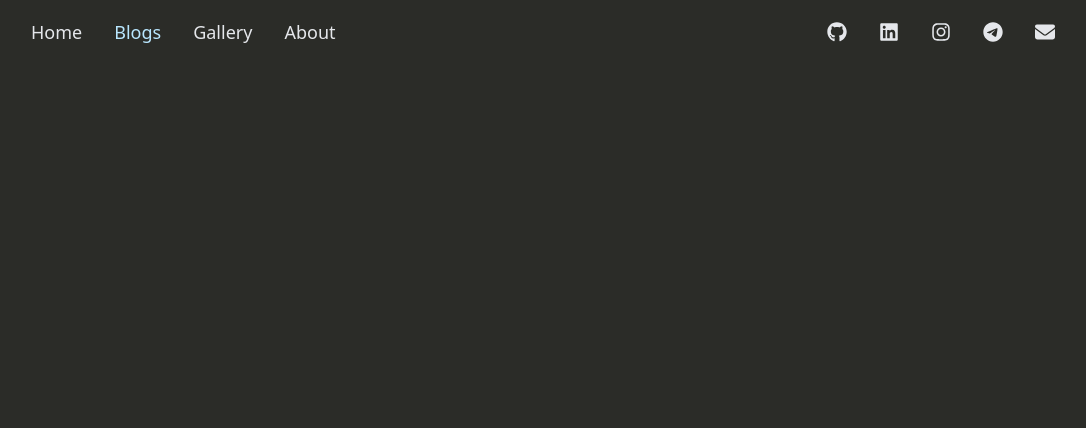
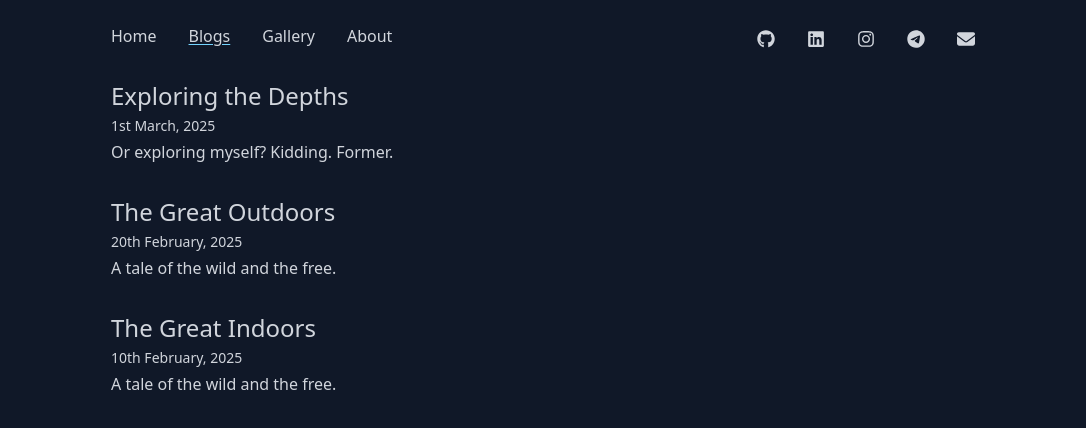
Before and after one commit to krantheman/krantheman.github.io, a Vue app: page /blogs in a window 1280 px wide. Shown: the top 428 px of the page, without its empty margins (97-1183 px from the left). Built offline with nearby package versions, Linux system fonts and the light colour scheme.

Commit message:
update blogs page

```diff
--- a/index.html
+++ b/index.html
@@ -6,8 +6,8 @@
 		<link rel="icon" href="/favicon.ico" />
 		<title>Akash Tom</title>
 	</head>
-	<body class="bg-[#2b2c28] text-gray-200">
-		<div id="app" class="sm:w-5xl mx-auto" />
+	<body class="bg-gray-900 text-gray-300">
+		<div id="app" class="sm:w-4xl mx-auto px-4" />
 		<script type="module" src="/src/main.js"></script>
 	</body>
 </html>
--- a/package.json
+++ b/package.json
@@ -4,7 +4,7 @@
   "private": true,
   "type": "module",
   "scripts": {
-    "dev": "vite",
+    "dev": "vite --host",
     "build": "vite build",
     "preview": "vite preview"
   },
--- a/src/App.vue
+++ b/src/App.vue
@@ -4,7 +4,7 @@ import NavBar from "./components/NavBar.vue";
 
 <template>
 	<NavBar />
-	<main class="py-8">
+	<main class="my-8">
 		<RouterView />
 	</main>
 </template>
--- a/src/assets/main.css
+++ b/src/assets/main.css
@@ -2,26 +2,53 @@
 
 @layer base {
 	h1 {
-		@apply text-4xl font-bold leading-14 mb-2;
+		@apply text-4xl font-bold mt-8;
 	}
 
 	h2 {
-		@apply text-3xl font-bold leading-12 mb-2;
+		@apply text-3xl font-semibold mt-8;
 	}
 
 	h3 {
-		@apply text-2xl font-semibold leading-10 mb-2;
+		@apply text-2xl font-medium mt-7;
 	}
 
 	h4 {
-		@apply text-xl font-medium leading-9 mb-2;
+		@apply text-xl font-medium mt-6;
 	}
 
 	h5 {
-		@apply text-lg font-medium leading-8 mb-2;
+		@apply text-lg font-medium mt-5;
 	}
 
 	h6 {
-		@apply text-base font-thin leading-7 mb-2;
+		@apply text-sm font-extralight;
+	}
+
+	h1,
+	h2,
+	h3,
+	h4,
+	h5,
+	h6,
+	p {
+		@apply mb-4;
+	}
+
+	ul {
+		@apply list-disc;
+	}
+
+	ol {
+		@apply list-decimal;
+	}
+
+	ul,
+	ol {
+		@apply list-inside;
 	}
 }
+
+a {
+	@apply underline underline-offset-2 decoration-sky-300 hover:text-sky-300;
+}
--- a/src/components/NavBar.vue
+++ b/src/components/NavBar.vue
@@ -24,27 +24,28 @@ const socialLinks = [
 
 <template>
 	<header>
-		<nav class="h-16 flex space-x-8 items-center">
+		<nav class="h-12 flex space-x-8 items-end">
 			<RouterLink
 				v-for="link in websiteLinks"
 				:to="link.path"
-				class="hover:text-sky-200 font-medium text-lg"
+				class="font-medium"
 				:class="{
-					'text-sky-200': $route.path.split('/')[1] === link.path.slice(1),
+					'!no-underline': $route.path.split('/')[1] !== link.path.slice(1),
 				}"
 			>
 				{{ link.name }}
 			</RouterLink>
-			<div class="mx-auto" />
+			<div class="mx-auto hidden sm:block" />
 			<a
 				v-for="link in socialLinks"
 				:href="link.href"
 				target="_blank"
 				rel="noopener"
+				class="hidden sm:block"
 			>
 				<component
 					:is="link.icon"
-					class="h-5 w-5 fill-gray-200 hover:fill-sky-200"
+					class="h-4.5 w-4.5 fill-gray-300 hover:fill-sky-300"
 				/>
 			</a>
 		</nav>
--- a/src/views/BlogsView.vue
+++ b/src/views/BlogsView.vue
@@ -1,5 +1,34 @@
-<script setup></script>
+<script setup>
+const BLOGS = [
+	{
+		title: "Exploring the Depths",
+		date: "1st March, 2025",
+		description: "Or exploring myself? Kidding. Former.",
+	},
+	{
+		title: "The Great Outdoors",
+		date: "20th February, 2025",
+		description: "A tale of the wild and the free.",
+	},
+	{
+		title: "The Great Indoors",
+		date: "10th February, 2025",
+		description: "A tale of the wild and the free.",
+	},
+];
+</script>
 
 <template>
-	<div></div>
+	<div class="space-y-8">
+		<div v-for="blog in BLOGS">
+			<router-link
+				class="hover:text-sky-300 space-y-1 !no-underline"
+				:to="`/blogs/${blog.title.toLowerCase().replace(/ /g, '-')}`"
+			>
+				<h3>{{ blog.title }}</h3>
+				<h6 class="text-gray-300">{{ blog.date }}</h6>
+				<p class="text-gray-300">{{ blog.description }}</p>
+			</router-link>
+		</div>
+	</div>
 </template>
```
